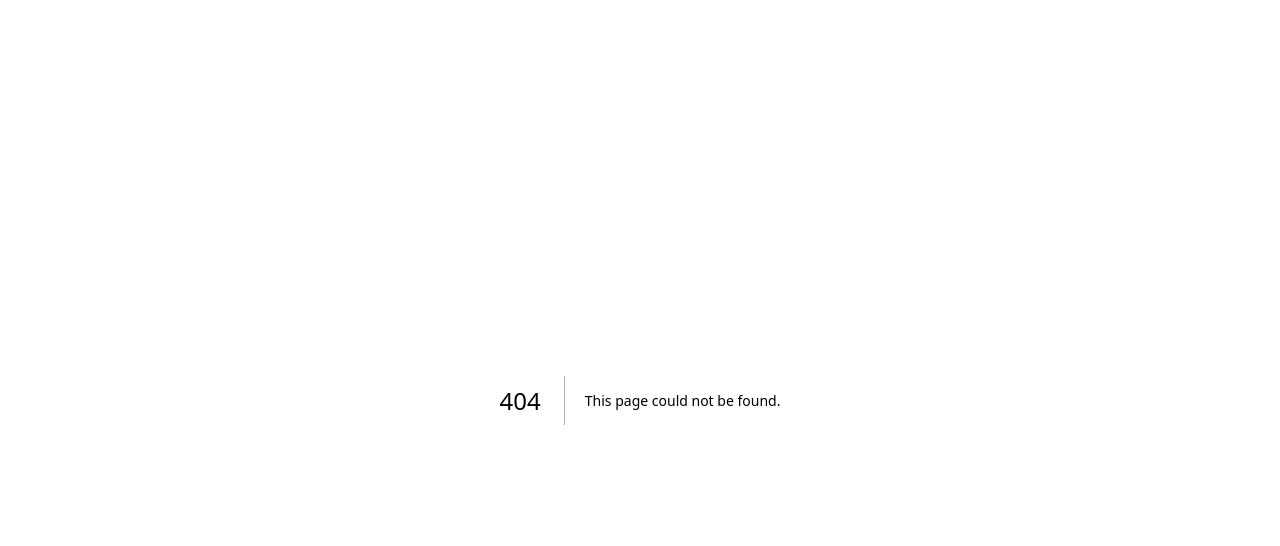
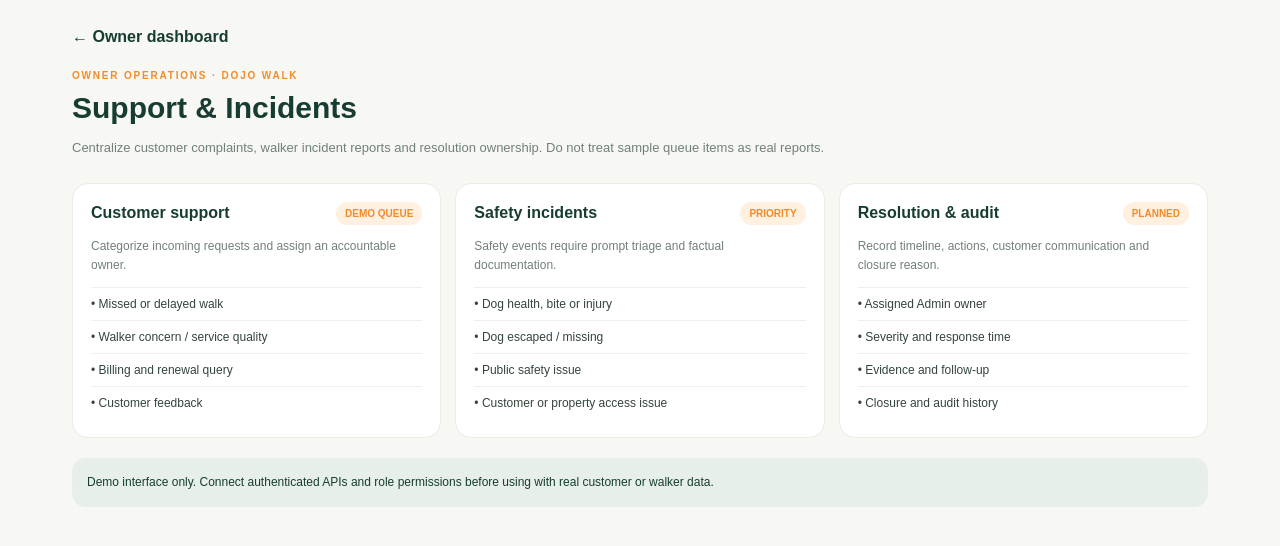
Before and after one commit to DOJOWALK/Dojo-walk-service-flow-, a Next.js app in the folder apps/admin/: page /support in a window 1280 px wide. Before the commit this address had no page. Shown: the top 546 px of the page. Built offline with nearby package versions, Linux system fonts and the light colour scheme.

Commit message:
Add admin operational control centre pages

```diff
--- /dev/null
+++ b/apps/admin/app/support/page.tsx
@@ -0,0 +1,6 @@
+import OpsPage from "../_components/ops-page";
+export default function Support(){return <OpsPage title="Support & Incidents" intro="Centralize customer complaints, walker incident reports and resolution ownership. Do not treat sample queue items as real reports." cards={[
+{title:"Customer support",status:"DEMO QUEUE",detail:"Categorize incoming requests and assign an accountable owner.",items:["Missed or delayed walk","Walker concern / service quality","Billing and renewal query","Customer feedback"]},
+{title:"Safety incidents",status:"PRIORITY",detail:"Safety events require prompt triage and factual documentation.",items:["Dog health, bite or injury","Dog escaped / missing","Public safety issue","Customer or property access issue"]},
+{title:"Resolution & audit",status:"PLANNED",detail:"Record timeline, actions, customer communication and closure reason.",items:["Assigned Admin owner","Severity and response time","Evidence and follow-up","Closure and audit history"]}
+]}/>}
```
